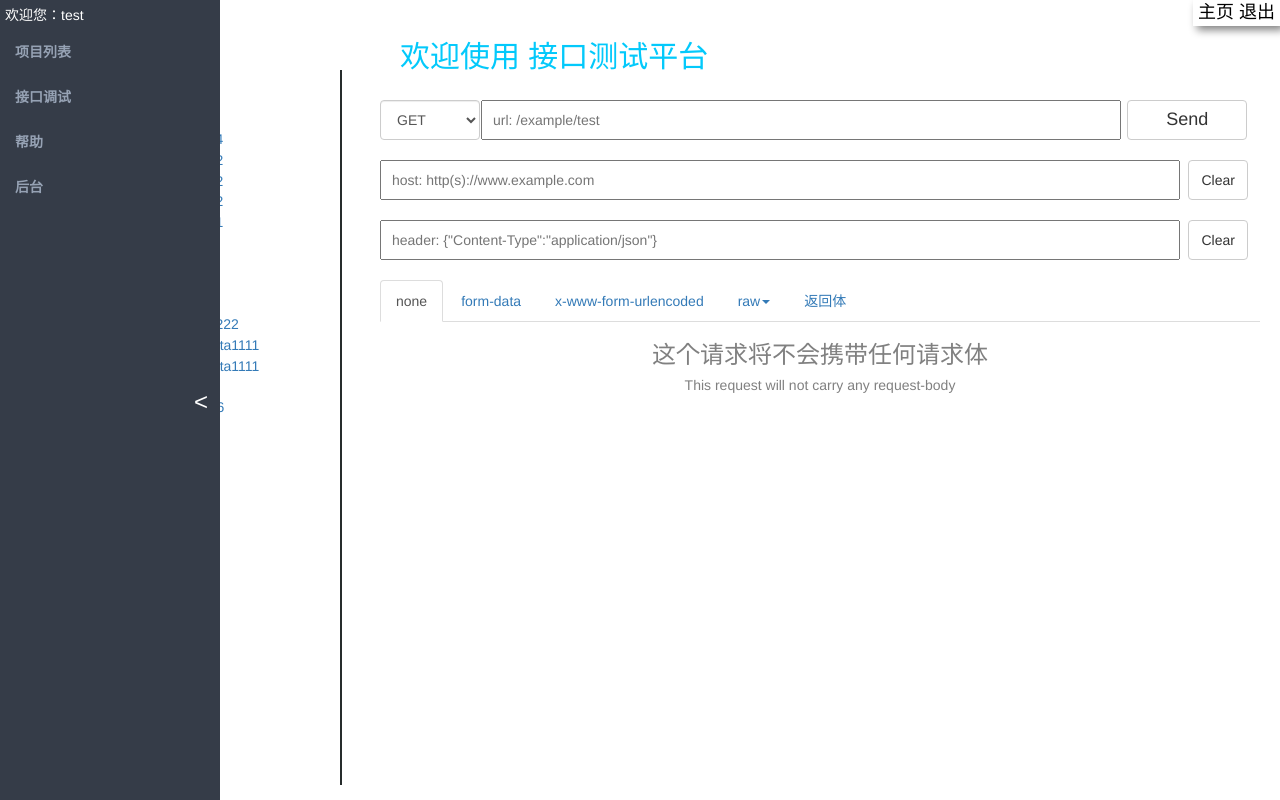
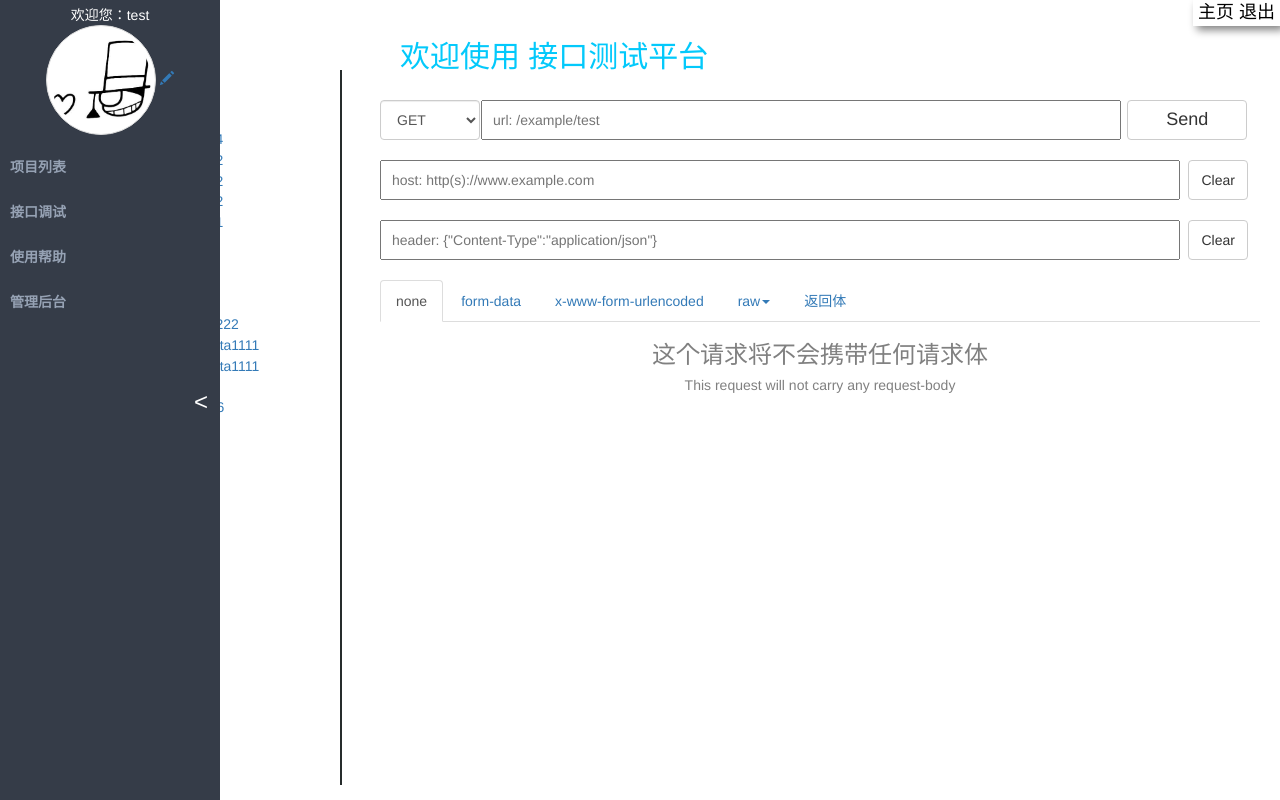
Before and after one commit to Gio-404/ApiTest, a Django app: page /home/ in a window 1280 px wide. Run offline with Django 3.2, Linux system fonts and the light colour scheme; a user stored in the database is signed in; data comes from the database, SQL or seed files in the repository; both versions use the stored data as it was after the commit; some libraries are stand-ins or nearby versions.

Commit message:
个人信息

```diff
--- a/ApiTestBench/ApiTestBench/urls.py
+++ b/ApiTestBench/ApiTestBench/urls.py
@@ -54,4 +54,5 @@ urlpatterns = [
     re_path(r'^del_case/(?P<eid>.*)/(?P<oid>.*)/$', del_case),
     re_path(r'^copy_case/(?P<eid>.*)/(?P<oid>.*)/$', copy_case),
     path('get_small/', get_small),
+    path('user_upload/', user_upload),
 ]
--- a/ApiTestBench/MyApp/templates/welcome.html
+++ b/ApiTestBench/MyApp/templates/welcome.html
@@ -12,8 +12,22 @@
 </head>
 <body>
 	<nav id="navbar" class="">
-        <div style="color: white;margin-top: 5px;margin-bottom: 5px;margin-left: 5px">
+        <div style="color: white;margin-top: 5px;margin-bottom: 5px;text-align: center">
             欢迎您：<span>{{ username }}</span>
+            <br>
+            <img src="/static/user_img/{{ userimg }}" alt="" style="width: 50%" class="img-circle img-thumbnail">
+            <a href="javascript:show_upload()" class="glyphicon glyphicon-pencil"></a>
+        </div>
+            <form style="display: none" id="upload_file" action="/user_upload/" method="post" enctype="multipart/form-data">
+            {%csrf_token%}
+                <input type="file" name="fileUpload" style="margin-left: 45px;width: 65px;height: 20px;font-size: xx-small;float: left"/>
+                <button onclick="upload_py()" style="color: black;width: 64px;height: 21px;font-size: xx-small">上传头像</button>
+            </form>
+            <script>
+                function show_upload(){
+                    document.getElementById('upload_file').style.display = 'block';
+                }
+            </script>
             <ul>
                 <li>
                     <a href="/project_list/">
@@ -27,12 +41,12 @@
                 </li>
                 <li>
                     <a href="/help/">
-                        帮助
+                        使用帮助
                     </a>
                 </li>
                 <li>
                     <a href="/admin/" target="_blank">
-                        后台
+                        管理后台
                     </a>
                 </li>
             </ul>
--- a/ApiTestBench/MyApp/views.py
+++ b/ApiTestBench/MyApp/views.py
@@ -50,8 +50,22 @@ def child(request, eid, oid, ooid):
     return render(request, eid, res)
 
 def glodict(request):
-    res = {"username":request.user.username}
+    userimg = str(request.user.id)+'.jpg'
+    res = {"username":request.user.username,"userimg": userimg}
     return res
+
+def user_upload(request):
+    file = request.FILES.get("fileUpload",None)
+    if not file:
+        return HttpResponseRedirect('/home/')
+
+    new_name = str(request.user.id) + '.jpg'
+    print(new_name)
+    destination = open("MyApp/static/user_img/"+new_name, 'wb+')
+    for chunk in file.chunks():
+        destination.write(chunk)
+    destination.close()
+    return HttpResponseRedirect('/home/')
 
 @login_required
 def home(request, log_id=''):
```
Also changed, not shown: ApiTestBench/MyApp/static/login.jpg, ApiTestBench/MyApp/static/user_img/1.jpg (added), ApiTestBench/MyApp/static/user_img/__init__.py (added), ApiTestBench/db.sqlite3.
